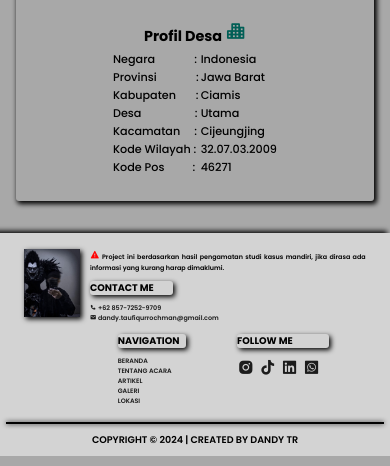
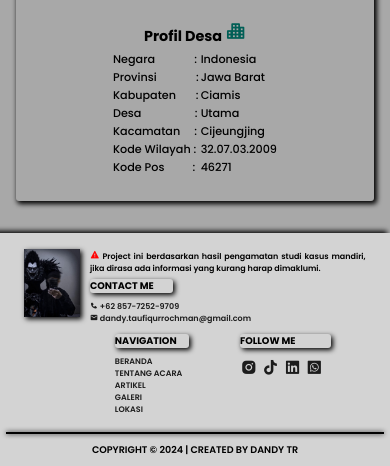
Before and after one commit to Dndyytr/utama-news, a plain HTML site: page index.html in a window 390 px wide. Shown: the part 5341-5807 px from the top of the page. Drawn offline with nearby package versions, Linux system fonts and the light colour scheme.

Commit message:
terakhir bener

```diff
--- a/style.css
+++ b/style.css
@@ -544,7 +544,7 @@ footer .konten {
   }
   .kontak h3 {
     font-size: 1rem;
-    margin-top: 0.5rem;
+    margin-top: 0.2rem;
     margin-bottom: 0.5rem;
     width: 40%;
     box-shadow: 2px 2px 5px black;
@@ -892,7 +892,7 @@ footer hr {
   }
 
   footer .konten {
-    font-size: 0.4rem;
+    font-size: 0.5rem;
     flex-basis: 77%;
     .warning {
       font-size: 0.6rem;
@@ -910,7 +910,7 @@ footer hr {
   }
 
   .link li {
-    font-size: 0.4rem;
+    font-size: 0.5rem;
   }
   .follow a {
     font-size: 1.1rem;
```
